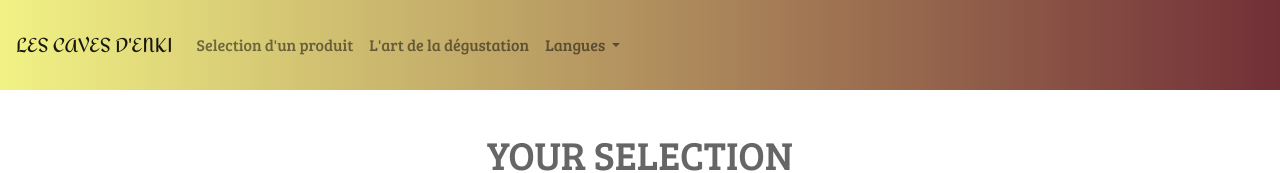
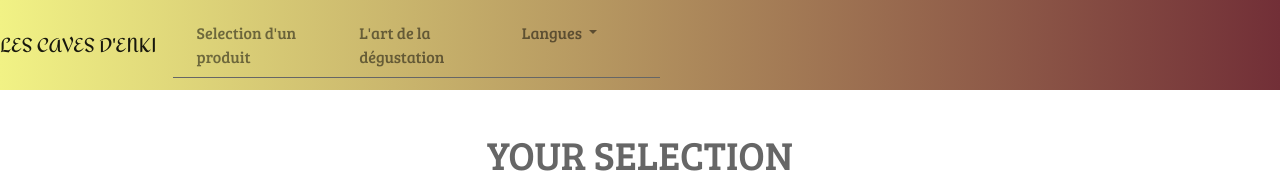
Before and after one commit to Durbois/ets-cave-enki-frontend, an Angular app: page /products in a window 1280 px wide. Shown: the top 173 px of the page. Built offline with nearby package versions, Linux system fonts and the light colour scheme; no server answers.

Commit message:
header optimized: border-bottom, width

```diff
--- a/src/app/header/header.component.html
+++ b/src/app/header/header.component.html
@@ -3,7 +3,7 @@
     <button class="navbar-toggler" type="button" data-toggle="collapse" data-target="#navbarSupportedContent" aria-controls="navbarSupportedContent" aria-expanded="false" aria-label="Toggle navigation">
       <span class="navbar-toggler-icon"></span>
     </button>
-    <div class="collapse navbar-collapse" id="navbarSupportedContent">
+    <div class="collapse navbar-collapse show" id="navbarSupportedContent">
         <ul class="navbar-nav mr-auto">
             <li class="nav-item">
               <a class="nav-link" routerLink="/products">Selection d'un produit <span class="sr-only">(current)</span></a>
--- a/src/app/header/header.component.less
+++ b/src/app/header/header.component.less
@@ -12,5 +12,16 @@
     left: 0;
     top: 0;
     z-index: 999;
+    padding: 0;
+  }
+
+  .nav-item {
+    position: relative;
+    float: none;
+    width: 100%;
+    border-bottom: 1px solid #666;
+    padding-left: 16px;
+    height: auto;
+    margin: 0;
   }
 }
```
